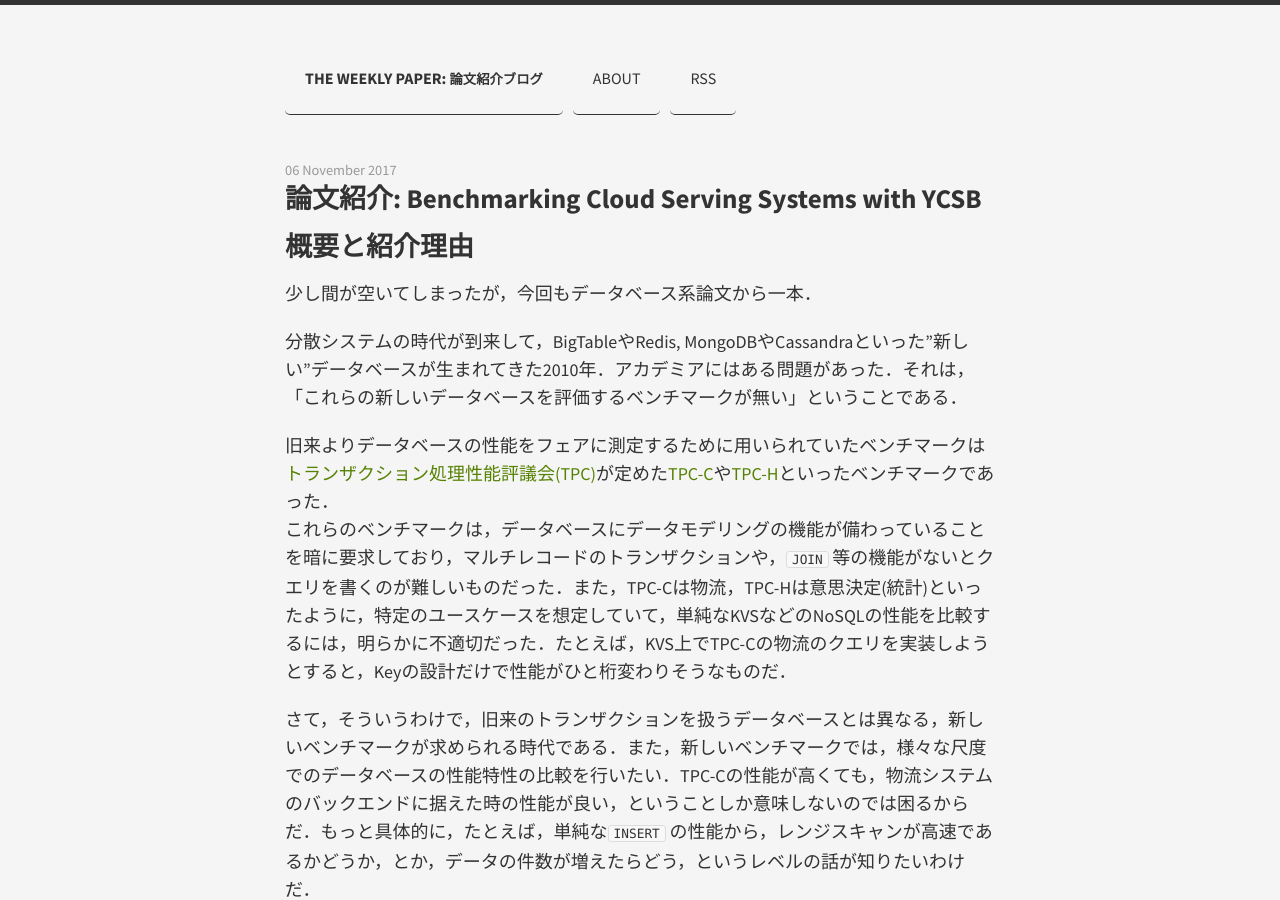
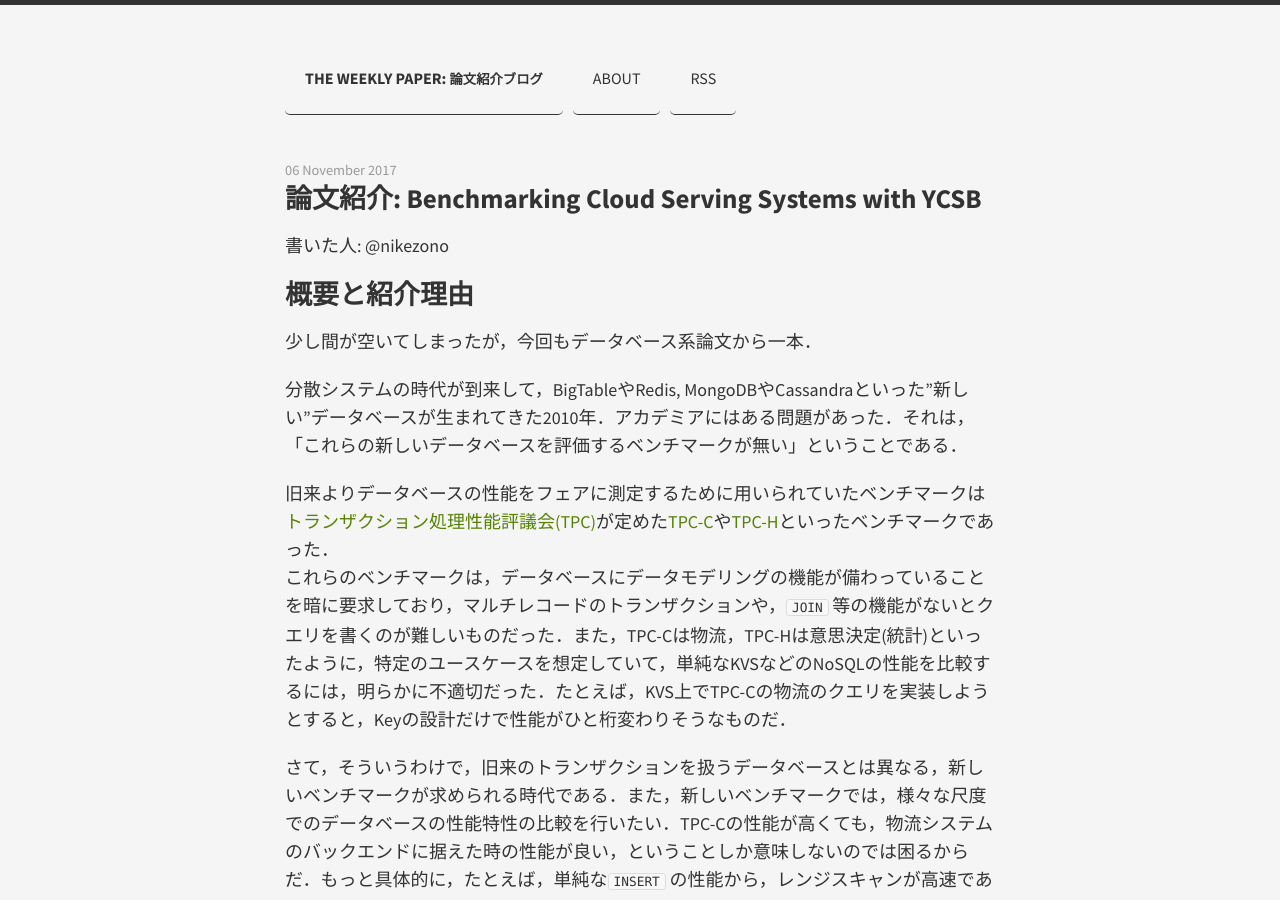
Before and after one commit to the-weekly-paper/the-weekly-paper.github.io, a Jekyll site: the page built from _posts/2017-11-06-Benchmarking-Cloud-Serving-Systems-with-YCSB.markdown, in a window 1280 px wide and 900 px high. Built offline with Jekyll 4.4.1, drawn with Linux system fonts in a browser that asks for light colours.

Commit message:
Update 2017-11-06-Benchmarking-Cloud-Serving-Systems-with-YCSB.markdown

```diff
--- a/_posts/2017-11-06-Benchmarking-Cloud-Serving-Systems-with-YCSB.markdown
+++ b/_posts/2017-11-06-Benchmarking-Cloud-Serving-Systems-with-YCSB.markdown
@@ -4,6 +4,8 @@ title:  "論文紹介: Benchmarking Cloud Serving Systems with YCSB"
 date:   2017-11-06 12:00:00 +0900
 categories: jekyll update
 ---
+
+書いた人: @nikezono
 
 # 概要と紹介理由
 
```
